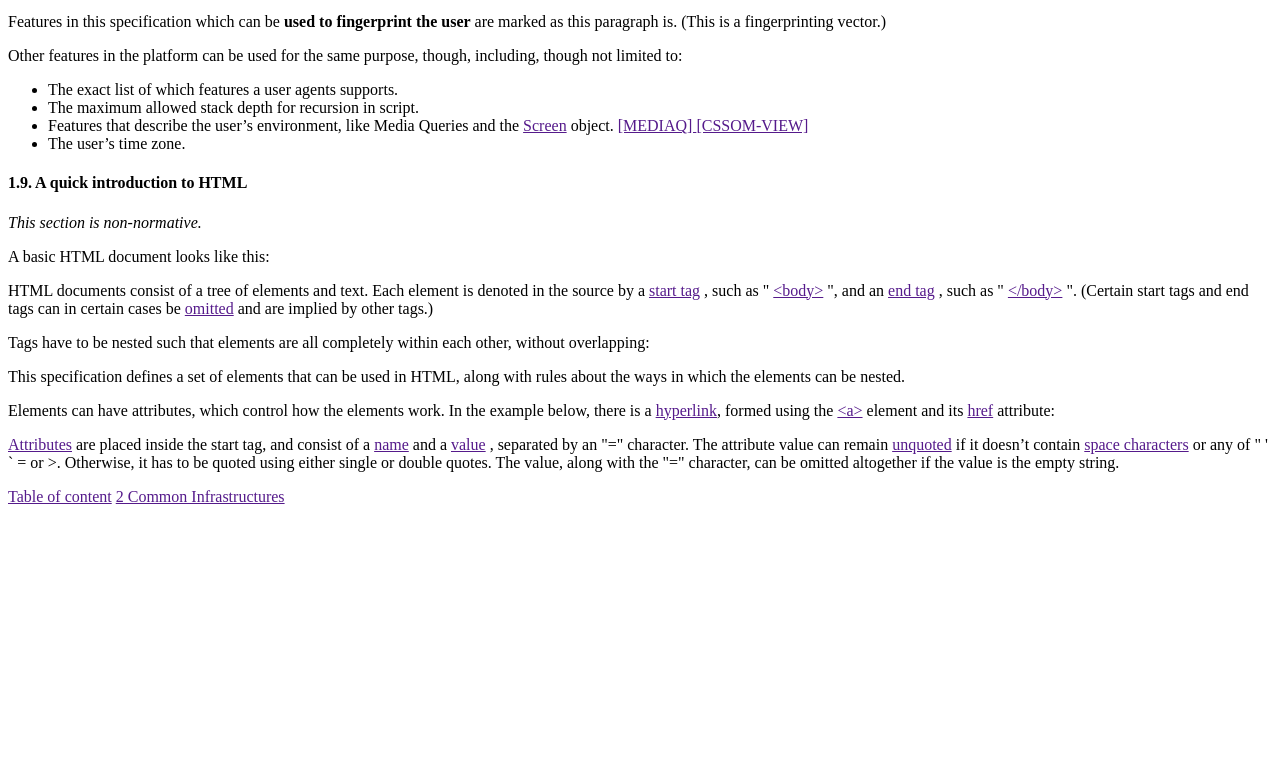
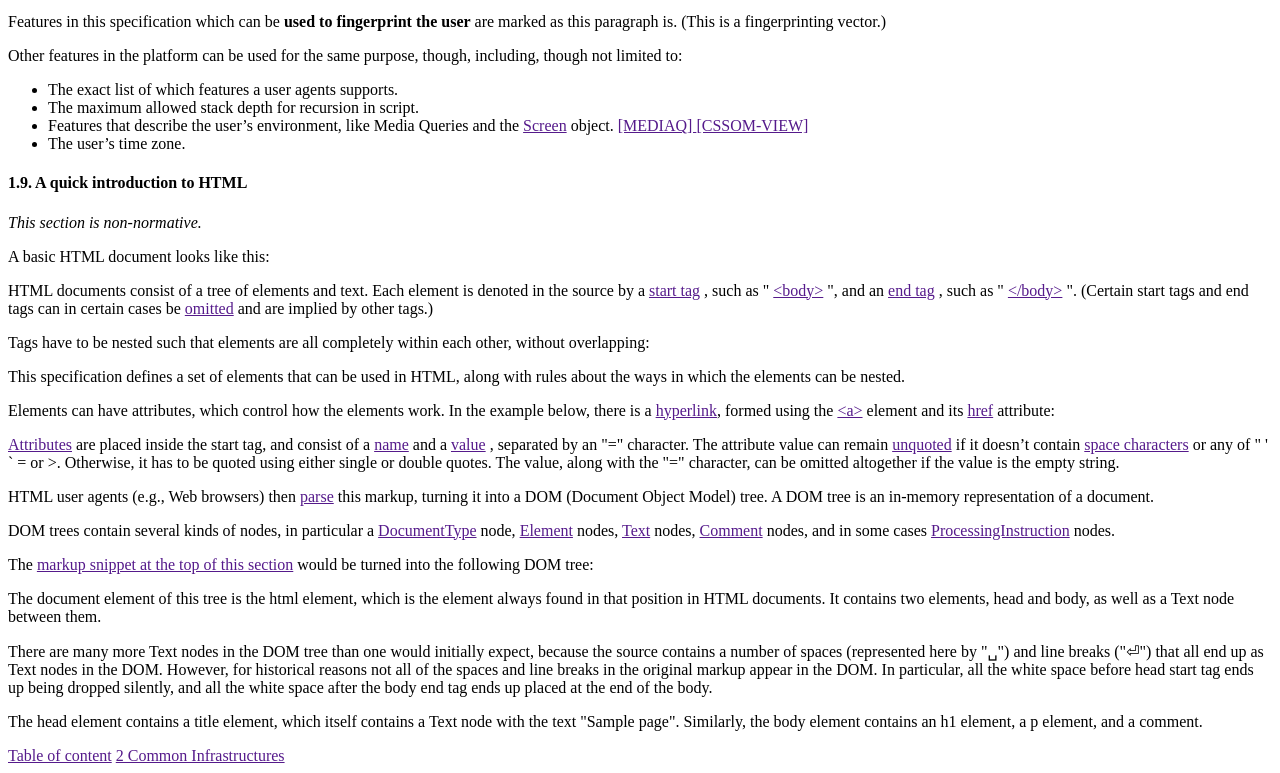
Before and after one commit to vitalii-vorobiov/Web, a plain HTML site: page W3C/index.html in a window 1280 px wide. Shown: the part 5427-6200 px from the top of the page. Before the commit the page ends 5941 px from the top, so only its background shows below. Drawn offline with Linux system fonts and the light colour scheme.

Commit message:
Updated w3c index.html

```diff
--- a/W3C/index.html
+++ b/W3C/index.html
@@ -432,10 +432,47 @@
                     <a href="">unquoted</a>
                     if it doesn’t contain
                     <a href="">space characters</a>
-                    or any of <span class="orange">" ' ` = </span> or <span class="orange">></span>. Otherwise, it has to be quoted using either single or double quotes. The value, along with the "=" character, can be omitted altogether if the value is the empty string.
+                    or any of <span class="orange">" ' ` = </span> or <span class="orange">></span>. Otherwise, it has to be quoted using either single or double quotes. The value, along with the "<span class="orange">=</span>" character, can be omitted altogether if the value is the empty string.
                 </p>
+                <code>
+                    <!--TODO: Add code here-->
+                </code>
+                <p>
+                    HTML user agents (e.g., Web browsers) then <a href="">parse</a> this markup, turning it into a DOM (Document Object Model) tree. A DOM tree is an in-memory representation of a document.
+                </p>
+                <p>
+                    DOM trees contain several kinds of nodes, in particular a
+                    <a href="" class="orange">DocumentType</a>
+                    node,
+                    <a href="" class="orange">Element</a>
+                    nodes,
+                    <a href="" class="orange">Text</a>
+                    nodes,
+                    <a href="" class="orange">Comment</a>
+                    nodes, and in some cases
+                    <a href="">ProcessingInstruction</a>
+                    nodes.
+                </p>
+                <p>
+                    The <a href="">markup snippet at the top of this section</a> would be turned into the following DOM tree:
+                </p>
+                <code>
+                    <!--TODO: Insert html code here-->
+                </code>
+                <!--TODO: Fix all paragraphs below-->
+                <p>
+                    The document element of this tree is the html element, which is the element always found in that position in HTML documents. It contains two elements, head and body, as well as a Text node between them.
+                </p>
+                <p>
+                    There are many more Text nodes in the DOM tree than one would initially expect, because the source contains a number of spaces (represented here by "␣") and line breaks ("⏎") that all end up as Text nodes in the DOM. However, for historical reasons not all of the spaces and line breaks in the original markup appear in the DOM. In particular, all the white space before head start tag ends up being dropped silently, and all the white space after the body end tag ends up placed at the end of the body.
+                </p>
+                <p>
+                    The head element contains a title element, which itself contains a Text node with the text "Sample page". Similarly, the body element contains an h1 element, a p element, and a comment.
+                </p>
+                <div class="separation">
+
+                </div>
             </article>
-
         </section>
     </main>
 
```
